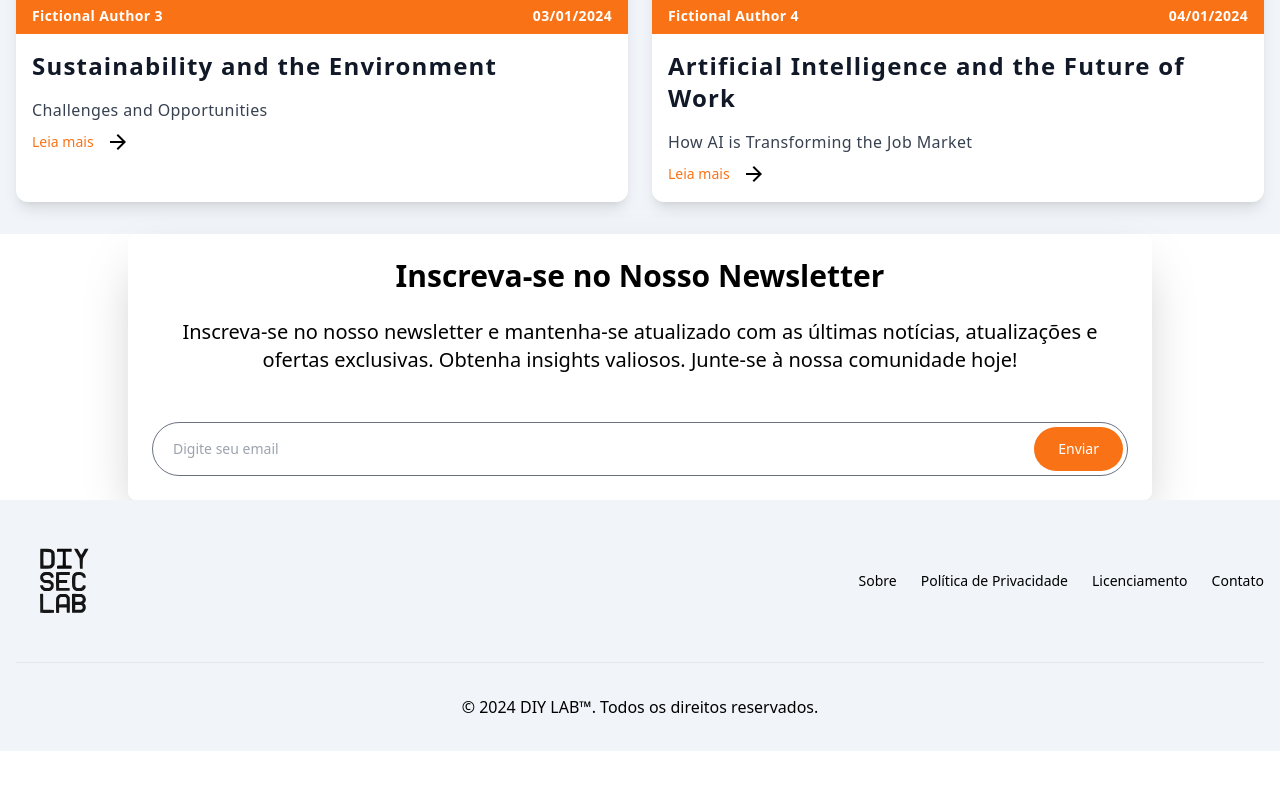
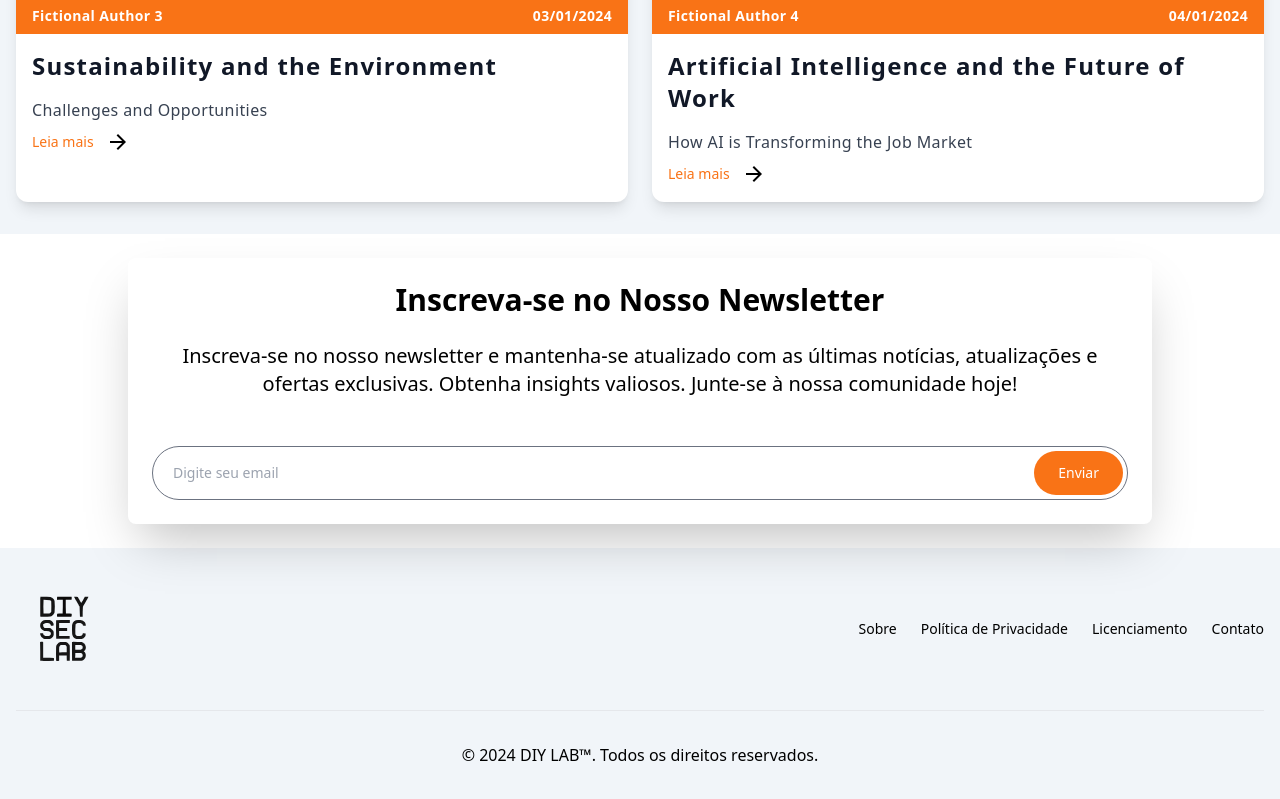
Before and after one commit to Lucasqc04/john-galt, a React (Vite) app: page /1 in a window 1280 px wide. Shown: the part 3355-4154 px from the top of the page. Before the commit the page ends 4106 px from the top, so only its background shows below. Built offline with nearby package versions, Linux system fonts and the light colour scheme; no server answers; what tailwindcss-animated would draw is missing.

Commit message:
feat(newsletter): increment css styles

```diff
--- a/src/view/screens/partials/Newsletter/Newsletter.tsx
+++ b/src/view/screens/partials/Newsletter/Newsletter.tsx
@@ -8,18 +8,20 @@ export function Newsletter() {
   if (loading) <Loader />;
 
   return (
-    <div className="mx-auto bg-white dark:bg-gray-600 w-[80%] p-6 rounded-lg shadow-2xl">
-      <div>
-        <h3 className="dark:text-white text-2xl md:text-3xl font-bold text-center">
-          {t('NewsletterTitle')}
-        </h3>
-        <p className="text-xl mt-6 dark:text-white text-center">
-          {t('NewsletterDescription')}
-        </p>
+    <div className="w-full flex justify-center items-center py-6">
+      <div className=" bg-white dark:bg-gray-600 w-4/5 p-6 rounded-lg shadow-2xl flex flex-col gap-y-12">
+        <div className="flex flex-col gap-y-6">
+          <h3 className="dark:text-white text-2xl md:text-3xl font-bold text-center">
+            {t('NewsletterTitle')}
+          </h3>
+          <p className="text-xl dark:text-white text-center">
+            {t('NewsletterDescription')}
+          </p>
+        </div>
         <FormProvider {...form}>
           <form
             onSubmit={onsubmit}
-            className="bg-transparent border border-gray-500 flex p-1 rounded-full mt-12"
+            className="bg-transparent border border-gray-500 flex p-1 rounded-full"
           >
             <input
               type="email"
```
